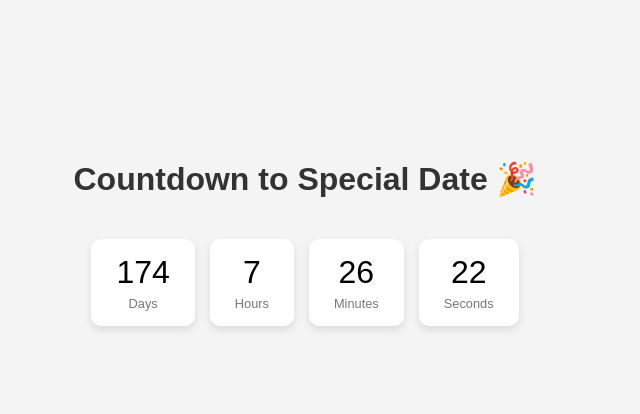
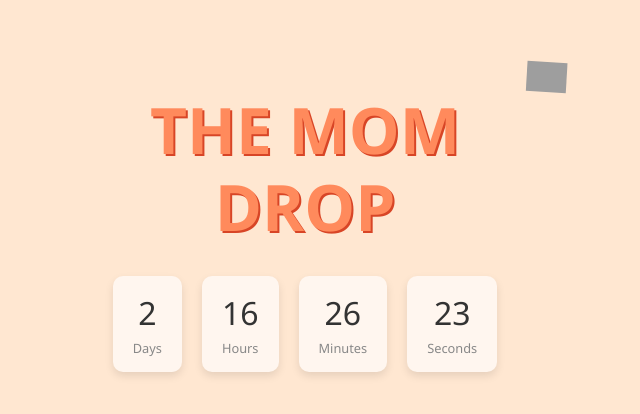
Before and after one commit to KawtharSma/kawtharsma.github.io, a plain HTML site: page index.html in a window 1280 px wide. Shown: the part 168-582 px from the top of the page, without its empty margins (335-975 px from the left). Drawn offline with Linux system fonts and the light colour scheme; grey boxes are pictures that could not be loaded.

Commit message:
airplan design

```diff
--- a/index.html
+++ b/index.html
@@ -2,78 +2,111 @@
 <html lang="en">
 <head>
   <meta charset="UTF-8" />
-  <meta name="viewport" content="width=device-width, initial-scale=1.0"/>
-  <title>Countdown Timer</title>
+  <meta name="viewport" content="width=device-width, initial-scale=1.0" />
+  <title>The Mom Drop</title>
   <style>
     body {
-      font-family: Arial, sans-serif;
-      background: #f4f4f4;
+      margin: 0;
+      background-color: #ffe7d1;
+      font-family: 'Segoe UI', sans-serif;
+      overflow: hidden;
+    }
+
+    .container {
       display: flex;
       flex-direction: column;
       align-items: center;
       justify-content: center;
       height: 100vh;
-      margin: 0;
+      text-align: center;
     }
 
-    h1 {
+    .title {
+      font-size: 4rem;
+      font-weight: 900;
+      color: #ff8a5c;
+      text-shadow: 2px 2px #d84526;
+      position: relative;
+    }
+
+    .title span {
+      display: block;
+      line-height: 1.2;
+    }
+
+    .airplane {
+      width: 40px;
+      position: absolute;
+      top: -30px;
+      left: -50px;
+      animation: fly 6s linear infinite;
+    }
+
+    @keyframes fly {
+      0%   { transform: translateX(0) rotate(10deg); }
+      50%  { transform: translateX(100vw) rotate(-10deg); }
+      100% { transform: translateX(0) rotate(10deg); }
+    }
+
+    .countdown {
+      margin-top: 30px;
+      display: flex;
+      gap: 20px;
+      font-size: 2rem;
       color: #333;
     }
 
-    #countdown {
-      display: flex;
-      gap: 15px;
-      font-size: 2rem;
-      margin-top: 20px;
-    }
-
-    .time-box {
-      background: #fff;
-      padding: 15px 25px;
+    .unit {
+      background: #fff6ef;
+      padding: 15px 20px;
       border-radius: 10px;
       box-shadow: 0 4px 8px rgba(0,0,0,0.1);
-      text-align: center;
     }
 
     .label {
       font-size: 0.8rem;
-      color: #777;
+      color: #888;
       margin-top: 5px;
     }
   </style>
 </head>
 <body>
+  <div class="container">
+    <div class="title">
+      <img src="https://upload.wikimedia.org/wikipedia/commons/e/ed/Airplane_silhouette.png" class="airplane" alt="airplane" />
+      <span>THE MOM</span>
+      <span>DROP</span>
+    </div>
 
-  <h1>Countdown to Special Date 🎉</h1>
-  <div id="countdown">
-    <div class="time-box">
-      <div id="days">0</div>
+    <div class="countdown">
+      <div class="unit">
+        <div id="days">00</div>
         <div class="label">Days</div>
       </div>
-    <div class="time-box">
-      <div id="hours">0</div>
+      <div class="unit">
+        <div id="hours">00</div>
         <div class="label">Hours</div>
       </div>
-    <div class="time-box">
-      <div id="minutes">0</div>
+      <div class="unit">
+        <div id="minutes">00</div>
         <div class="label">Minutes</div>
       </div>
-    <div class="time-box">
-      <div id="seconds">0</div>
+      <div class="unit">
+        <div id="seconds">00</div>
         <div class="label">Seconds</div>
+      </div>
     </div>
   </div>
 
   <script>
-    // Set your special date here (e.g., New Year's Eve)
-    const targetDate = new Date("2025-12-31T23:59:59").getTime();
+    const targetDate = new Date("2025-07-13T09:00:00").getTime();
 
     function updateCountdown() {
       const now = new Date().getTime();
       const distance = targetDate - now;
 
       if (distance < 0) {
-        document.getElementById("countdown").innerHTML = "🎉 The day has arrived!";
+        document.querySelector('.countdown').innerHTML = "🎉 She's here!";
         return;
       }
 
@@ -91,6 +124,5 @@
     updateCountdown();
     setInterval(updateCountdown, 1000);
   </script>
-
 </body>
 </html>
```
Lines whose indentation alone changed are shown as unchanged.
